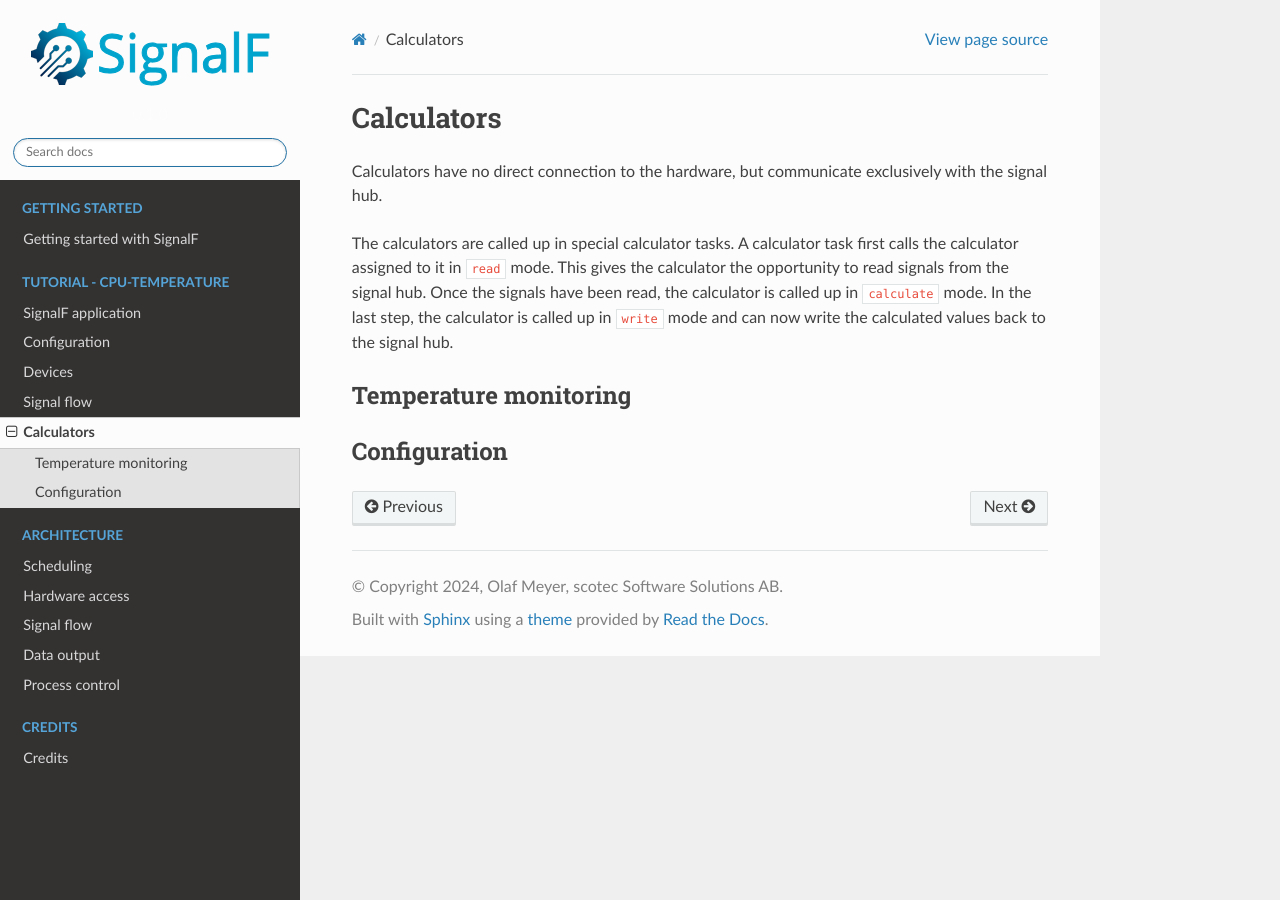
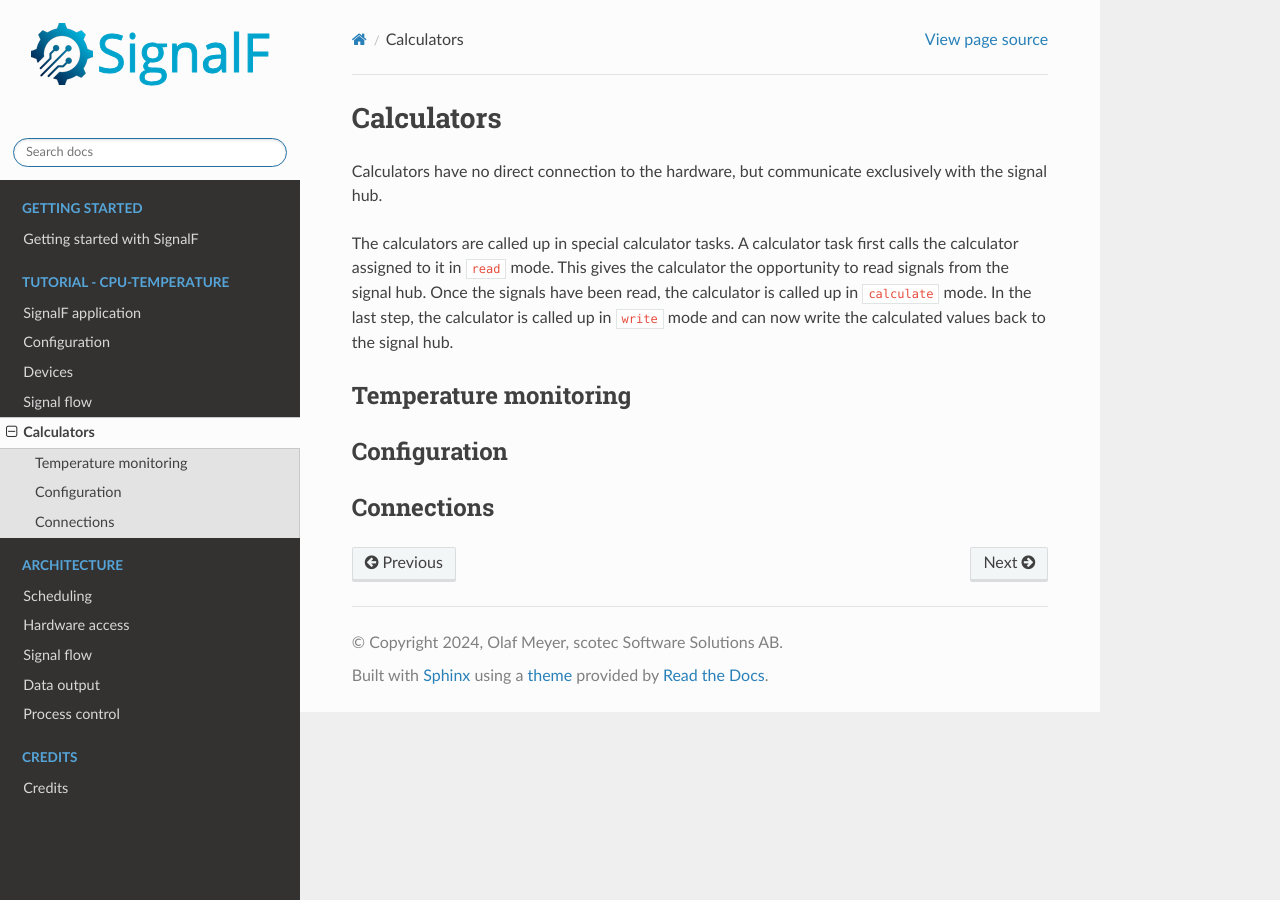
Before and after one commit to SignalF/SignalF.Documentation, a Sphinx documentation site: the page built from docs/source/tutorial/calculators.md, in a window 1280 px wide. Built offline with Sphinx 7.4.7 and the Read the Docs theme 2.0.0, drawn with Linux system fonts in a browser that asks for light colours.

Commit message:
Added text

```diff
--- a/docs/source/tutorial/calculators.md
+++ b/docs/source/tutorial/calculators.md
@@ -6,4 +6,8 @@ The calculators are called up in special calculator tasks. A calculator task fir
 
 ## Temperature monitoring
 
+
 ## Configuration
+
+
+## Connections
```
